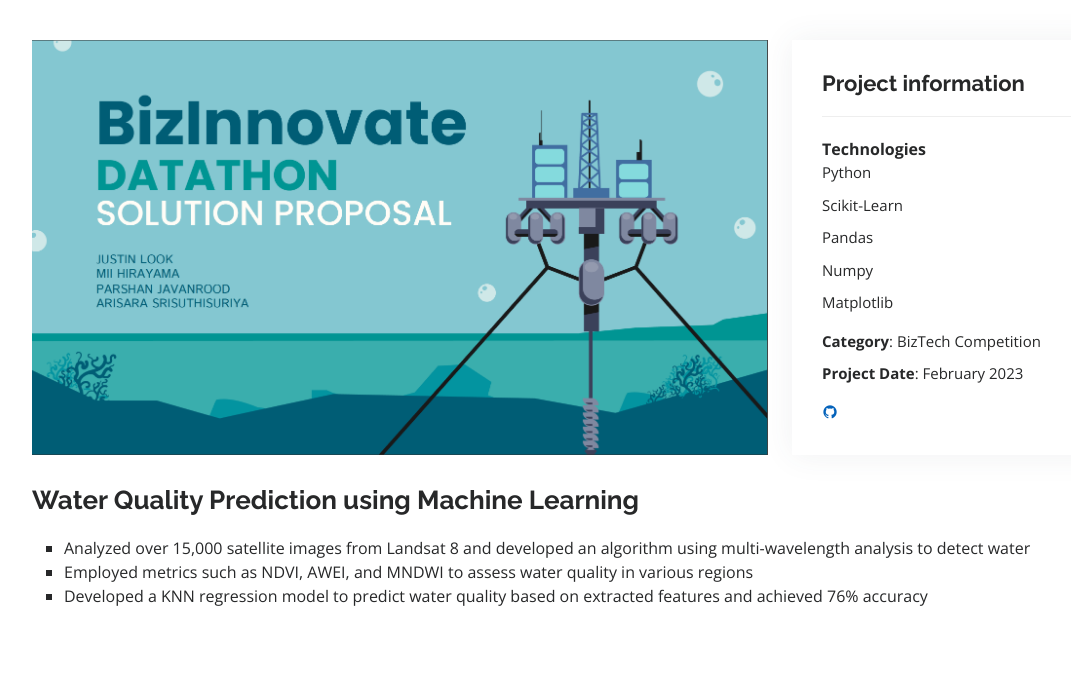
After one commit to pjavanrood/pjavanrood.github.io, a Flask app: page /biztech in a window 1280 px wide. The commit adds this page. Shown: the top 683 px of the page, without its empty margins (100-1171 px from the left). Run offline with Flask 2, Linux system fonts and the light colour scheme; some libraries are stand-ins or nearby versions.

Commit message:
update 1

```diff
--- a/app.py
+++ b/app.py
@@ -66,6 +66,12 @@
 def smarthome():
     return render_template("projectsHTML/smarthome.html")
 
+@app.route('/biztech')
+def biztech():
+    return render_template("projectsHTML/biztech.html")
+
+
+
 
 @app.route('/form', methods=['POST'])
 def form():
--- /dev/null
+++ b/templates/projectsHTML/biztech.html
@@ -0,0 +1,102 @@
+<!DOCTYPE html>
+<html lang="en">
+
+<head>
+  <meta charset="utf-8">
+  <meta content="width=device-width, initial-scale=1.0" name="viewport">
+
+  <title>Portfolio Details - Personal Bootstrap Template</title>
+  <meta content="" name="description">
+  <meta content="" name="keywords">
+
+  <!-- Favicons -->
+  <link href="{{ url_for('static', filename='assets/img/favicon.png') }}" rel="icon">
+  <link href="{{ url_for('static', filename='assets/img/apple-touch-icon.png') }}" rel="apple-touch-icon">
+
+  <!-- Google Fonts -->
+  <link href="https://fonts.googleapis.com/css?family=Open+Sans:300,300i,400,400i,600,600i,700,700i|Raleway:300,300i,400,400i,500,500i,600,600i,700,700i|Poppins:300,300i,400,400i,500,500i,600,600i,700,700i" rel="stylesheet">
+
+  <!-- Vendor CSS Files -->
+  <link href="{{ url_for('static', filename='assets/vendor/aos/aos.css') }}" rel="stylesheet">
+  <link href="{{ url_for('static', filename='assets/vendor/bootstrap/css/bootstrap.min.css') }}" rel="stylesheet">
+  <link href="{{ url_for('static', filename='assets/vendor/bootstrap-icons/bootstrap-icons.css') }}" rel="stylesheet">
+  <link href="{{ url_for('static', filename='assets/vendor/boxicons/css/boxicons.min.css') }}" rel="stylesheet">
+  <link href="{{ url_for('static', filename='assets/vendor/glightbox/css/glightbox.min.css') }}" rel="stylesheet">
+  <link href="{{ url_for('static', filename='assets/vendor/swiper/swiper-bundle.min.css') }}" rel="stylesheet">
+
+  <!-- Template Main CSS File -->
+  <link href="{{ url_for('static', filename='assets/css/style.css') }}" rel="stylesheet">
+
+
+</head>
+
+<body>
+
+  <main id="main">
+
+    <!-- ======= Portfolio Details Section ======= -->
+    <section id="portfolio-details" class="portfolio-details">
+      <div class="container">
+
+        <div class="row gy-4">
+
+          <div class="col-lg-8">
+            <div class="portfolio-details-slider swiper">
+              <div class="swiper-wrapper align-items-center">
+                <img src="{{ url_for('static', filename='assets/img/projects/biztech.png') }}" alt="">
+              </div>
+              <div class="swiper-pagination"></div>
+            </div>
+          </div>
+
+          <div class="col-lg-4">
+            <div class="portfolio-info">
+              <h3>Project information</h3>
+              <strong>Technologies</strong>
+              <ul type="square">
+                <li>Python</li><li> Scikit-Learn</li><li> Pandas</li><li> Numpy</li><li> Matplotlib </li>
+
+
+              </ul>
+              <ul>
+                <li><strong>Category</strong>: BizTech Competition</li>
+                <li><strong>Project Date</strong>: February 2023</li>
+              </ul>
+              <a href="https://github.com/pjavanrood/BizTech-PAC-Datathon" class="github"><i class="bx bxl-github"></i></a>
+            </div>
+          </div>
+        </div>
+        <div class="portfolio-description">
+          <h2>Water Quality Prediction using Machine Learning</h2>
+          <ul type="square">
+            <li>Analyzed over 15,000 satellite images from Landsat 8 and developed an algorithm using multi-wavelength analysis to detect water</li>
+            <li>Employed metrics such as NDVI, AWEI, and MNDWI to assess water quality in various regions</li>
+            <li>Developed a KNN regression model to predict water quality based on extracted features and achieved 76% accuracy</li>
+          </ul>
+        </div>
+
+      </div>
+    </section><!-- End Portfolio Details Section -->
+
+  </main><!-- End #main -->
+
+  <div id="preloader"></div>
+  <a href="#" class="back-to-top d-flex align-items-center justify-content-center"><i class="bi bi-arrow-up-short"></i></a>
+
+  <!-- Vendor JS Files -->
+  <script src="{{ url_for('static', filename='assets/vendor/purecounter/purecounter_vanilla.js') }}"></script>
+  <script src="{{ url_for('static', filename='assets/vendor/aos/aos.js') }}"></script>
+  <script src="{{ url_for('static', filename='assets/vendor/bootstrap/js/bootstrap.bundle.min.js') }}"></script>
+  <script src="{{ url_for('static', filename='assets/vendor/glightbox/js/glightbox.min.js') }}"></script>
+  <script src="{{ url_for('static', filename='assets/vendor/isotope-layout/isotope.pkgd.min.js') }}"></script>
+  <script src="{{ url_for('static', filename='assets/vendor/swiper/swiper-bundle.min.js') }}"></script>
+  <script src="{{ url_for('static', filename='assets/vendor/typed.js/typed.min.js') }}"></script>
+  <script src="{{ url_for('static', filename='assets/vendor/waypoints/noframework.waypoints.js') }}"></script>
+  <script src="{{ url_for('static', filename='assets/vendor/php-email-form/validate.js') }}"></script>
+
+  <!-- Template Main JS File -->
+  <script src="{{ url_for('static', filename='assets/js/main.js') }}"></script>
+
+</body>
+
+</html>
```
Also changed, not shown: templates/index.html (+25 -1 lines), static/assets/img/projects/biztech.png (added).
